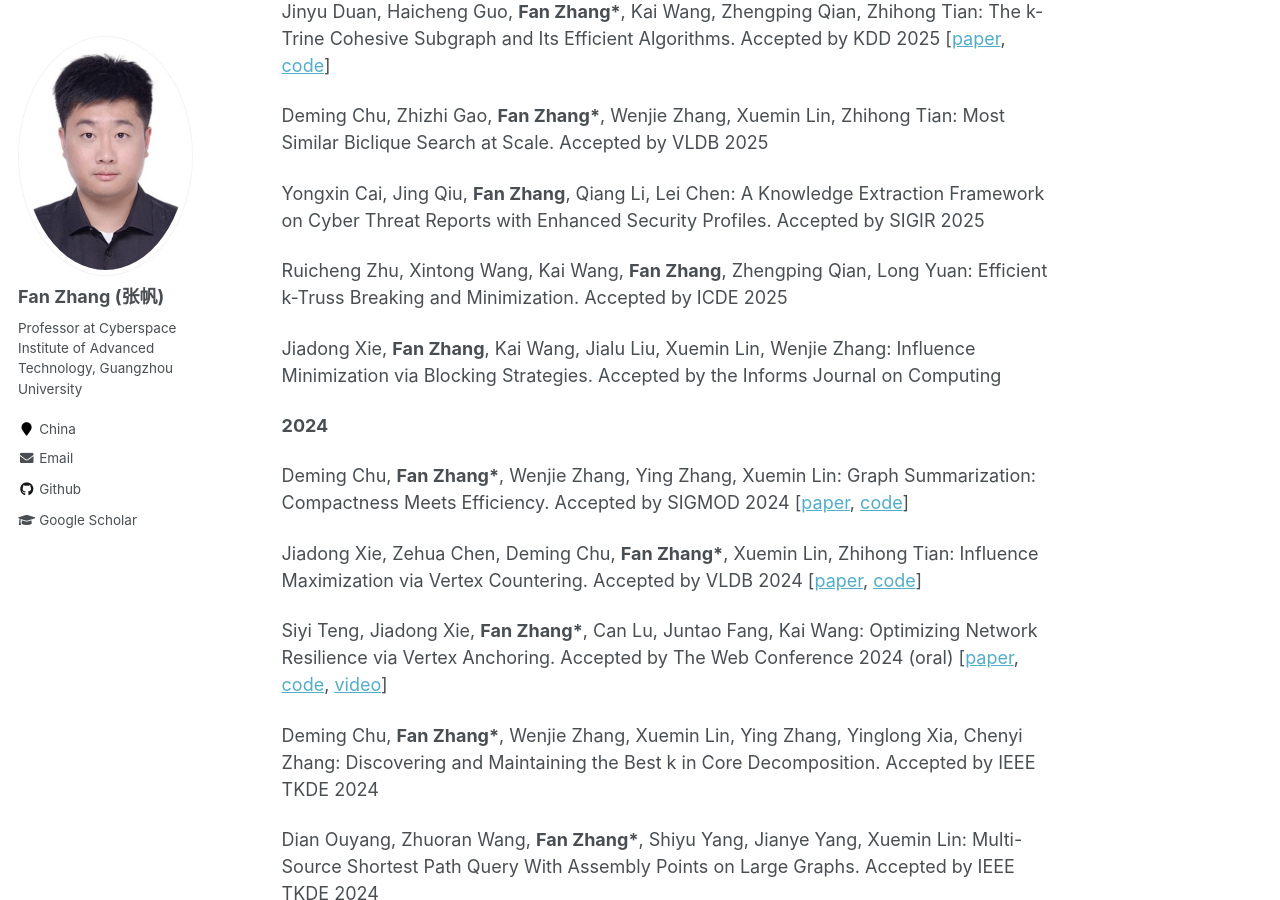
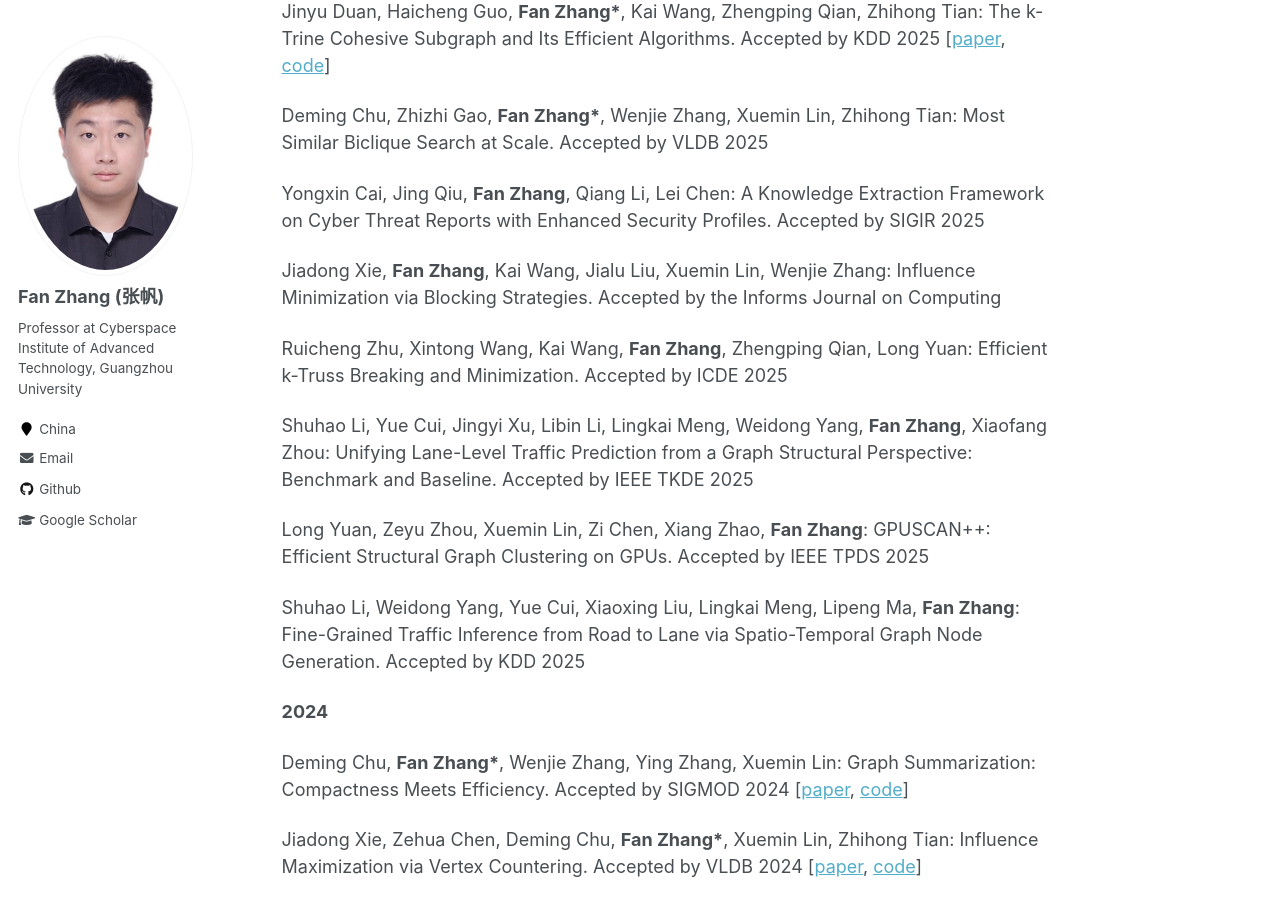
Before and after one commit to fanzhangcs/fanzhangcs.github.io, a Jekyll site: the page built from _pages/about.md, in a window 1280 px wide and 900 px high, scrolled down 786 px. Built offline with Jekyll 4.4.1, drawn with Linux system fonts in a browser that asks for light colours.

Commit message:
Update about.md

```diff
--- a/_pages/about.md
+++ b/_pages/about.md
@@ -28,9 +28,16 @@ Deming Chu, Zhizhi Gao, **Fan Zhang\***, Wenjie Zhang, Xuemin Lin, Zhihong Tian:
 
 Yongxin Cai, Jing Qiu, **Fan Zhang**, Qiang Li, Lei Chen: A Knowledge Extraction Framework on Cyber Threat Reports with Enhanced Security Profiles. Accepted by SIGIR 2025
 
+Jiadong Xie, **Fan Zhang**, Kai Wang, Jialu Liu, Xuemin Lin, Wenjie Zhang: Influence Minimization via Blocking Strategies. Accepted by the Informs Journal on Computing
+
 Ruicheng Zhu, Xintong Wang, Kai Wang, **Fan Zhang**, Zhengping Qian, Long Yuan: Efficient k-Truss Breaking and Minimization. Accepted by ICDE 2025
 
-Jiadong Xie, **Fan Zhang**, Kai Wang, Jialu Liu, Xuemin Lin, Wenjie Zhang: Influence Minimization via Blocking Strategies. Accepted by the Informs Journal on Computing
+Shuhao Li, Yue Cui, Jingyi Xu, Libin Li, Lingkai Meng, Weidong Yang, **Fan Zhang**, Xiaofang Zhou: Unifying Lane-Level Traffic Prediction from a Graph Structural Perspective: Benchmark and Baseline. Accepted by IEEE TKDE 2025
+
+Long Yuan, Zeyu Zhou, Xuemin Lin, Zi Chen, Xiang Zhao, **Fan Zhang**: GPUSCAN++: Efficient Structural Graph Clustering on GPUs. Accepted by IEEE TPDS 2025
+
+Shuhao Li, Weidong Yang, Yue Cui, Xiaoxing Liu, Lingkai Meng, Lipeng Ma, **Fan Zhang**: Fine-Grained Traffic Inference from Road to Lane via Spatio-Temporal Graph Node Generation. Accepted by KDD 2025
+
 
 **2024**
 
```
